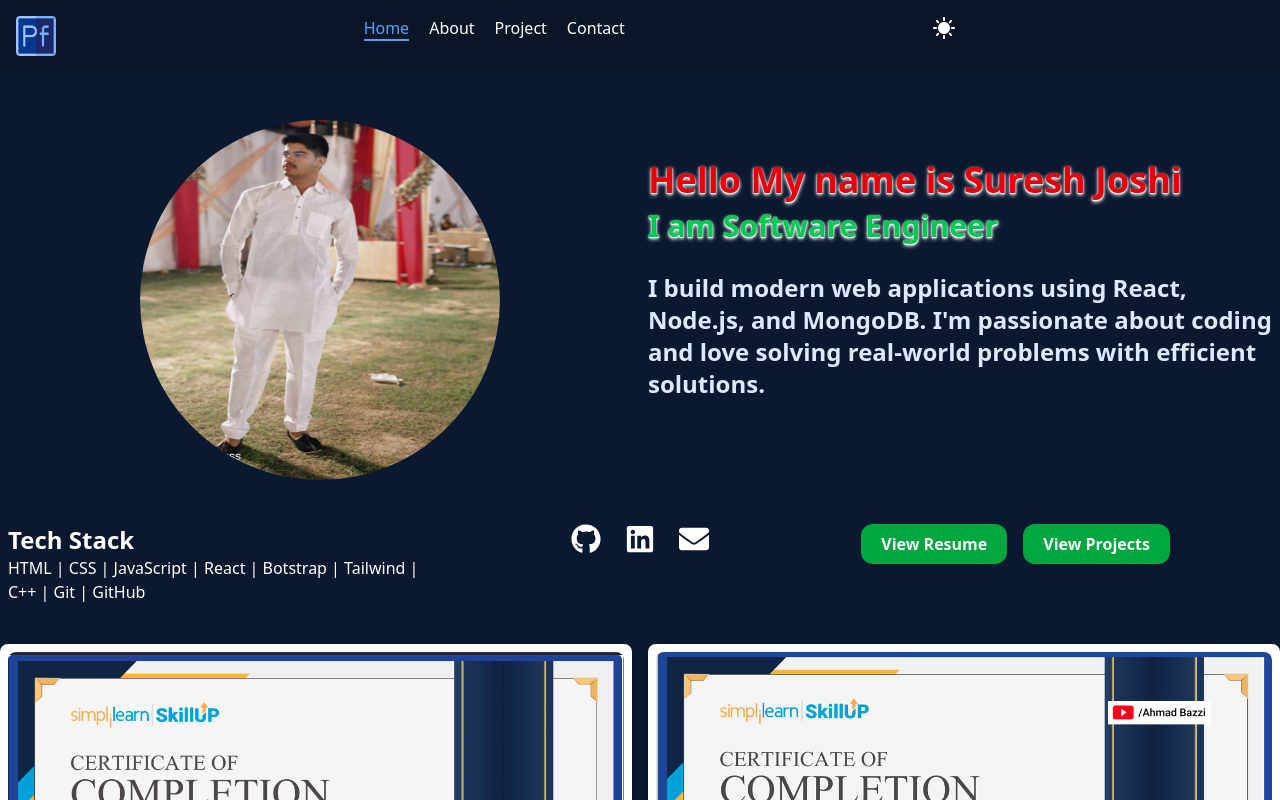
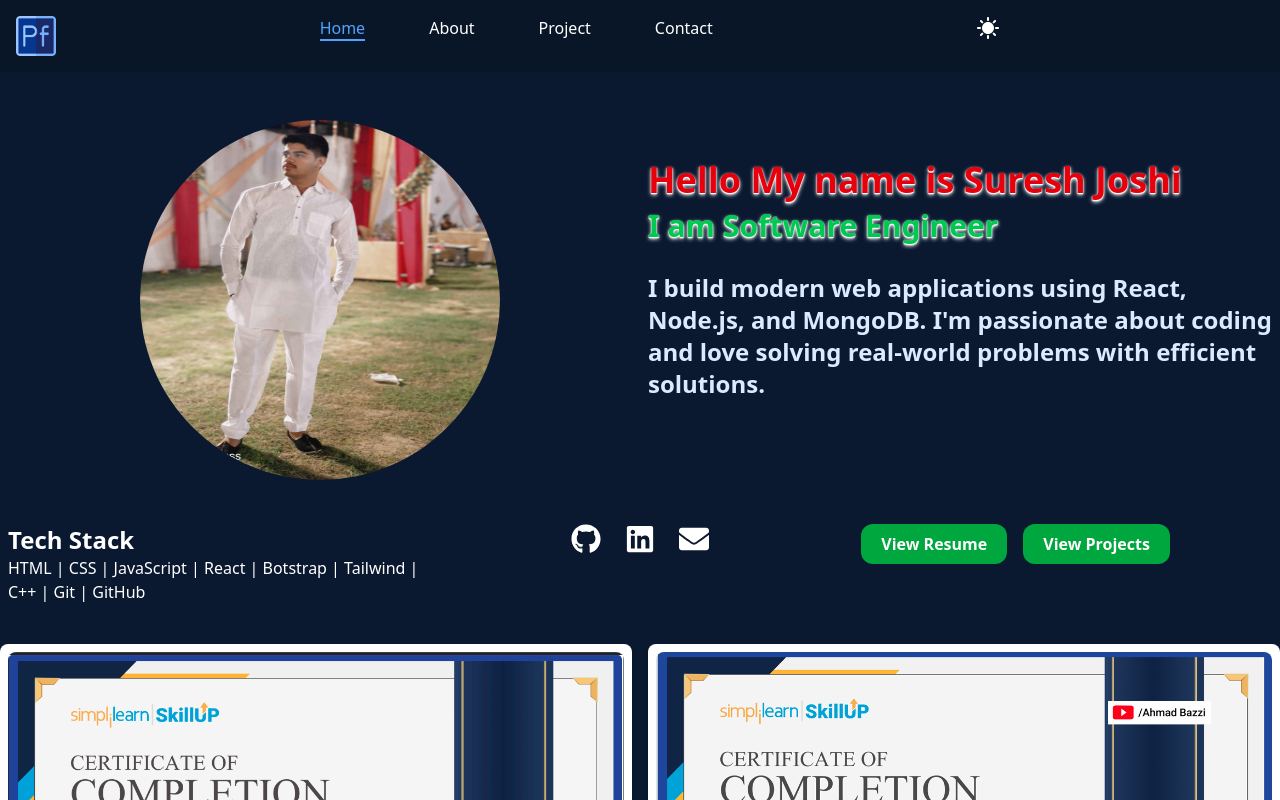
Before and after one commit to sureshjoshi88/Protfoliou-website, a React (Vite) app: page / in a window 1280 px wide. Shown: the top 800 px of the page. Built offline with nearby package versions, Linux system fonts and the light colour scheme.

Commit message:
updating

```diff
--- a/src/component/Navbar.jsx
+++ b/src/component/Navbar.jsx
@@ -13,11 +13,11 @@ const Navbar = (props) => {
       <nav className={`p-2 fixed top-0 w-full  z-40 ${props.mode==="light"?"bg-violet-50":"bg-mode"} `}>
         <div className='flex justify-between p-2'>
           <div>
-            <img className='w-10 h-10 rounded' src={[logos]} alt="" />
+            <img className='w-10 h-10 rounded' src={logos} alt="" />
           </div>
 
           <div className='hidden md:flex'>
-            <ul className='flex gap-5 font-medium '>
+            <ul className='flex md:gap-16 gap-10 font-medium '>
               <li><NavLink className={({isActive})=>isActive?'text-blue-400 border-b-2':""} to='/'>Home</NavLink></li>
               <li><NavLink className={({isActive})=>isActive?'text-blue-400 border-b-2':""} to='/about'>About</NavLink></li>
               <li><NavLink className={({isActive})=>isActive?'text-blue-400 border-b-2':""} to='/projects'>Project</NavLink></li>
@@ -26,7 +26,7 @@ const Navbar = (props) => {
           </div>
 
           <div>
-            {props.mode === "dark" ?<button onClick={()=>props.toglemode()}  className='text-2xl font-semibold text-white cursor-pointer'><MdSunny /></button>: <button onClick={()=>props.toglemode()}  className='text-2xl text-black cursor-pointer font-semibold'><CiDark /></button>}
+            {props.mode === "dark" ?<button onClick={()=>props.toglemode()}  className='text-2xl font-semibold text-white cursor-pointer '><MdSunny /></button>: <button onClick={()=>props.toglemode()}  className='text-2xl text-black cursor-pointer font-semibold'><CiDark /></button>}
           </div>
           <div>
             <button  onClick={()=>props.toggleButton()} className='text-2xl md:hidden'><FaBarsProgress /></button>
```
